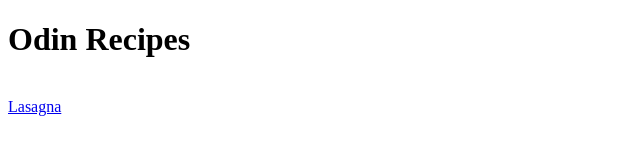
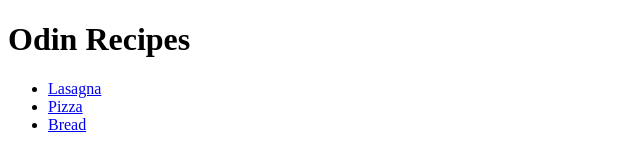
Before and after one commit to Staxed/odin-recipes, a plain HTML site: page index.html in a window 1280 px wide. Shown: the whole page, without its empty margins (0-640 px from the left). Drawn offline with Linux system fonts and the light colour scheme.

Commit message:
add pizza and bread recipes to index.html

```diff
--- a/index.html
+++ b/index.html
@@ -8,7 +8,10 @@
 </head>
 <body>
     <h1>Odin Recipes</h1>
-    <br>
-    <a href="recipes/lasagna.html" alt="A recipe for Lasagna">Lasagna</a>
+    <ul>
+        <li><a href="recipes/lasagna.html" alt="A recipe for Lasagna">Lasagna</a></li>
+        <li><a href="recipes/pizza.html" alt="A recipe for Lasagna">Pizza</a></li>
+        <li><a href="recipes/bread.html" alt="A recipe for Lasagna">Bread</a></li>
+    </ul>
 </body>
 </html>
```
